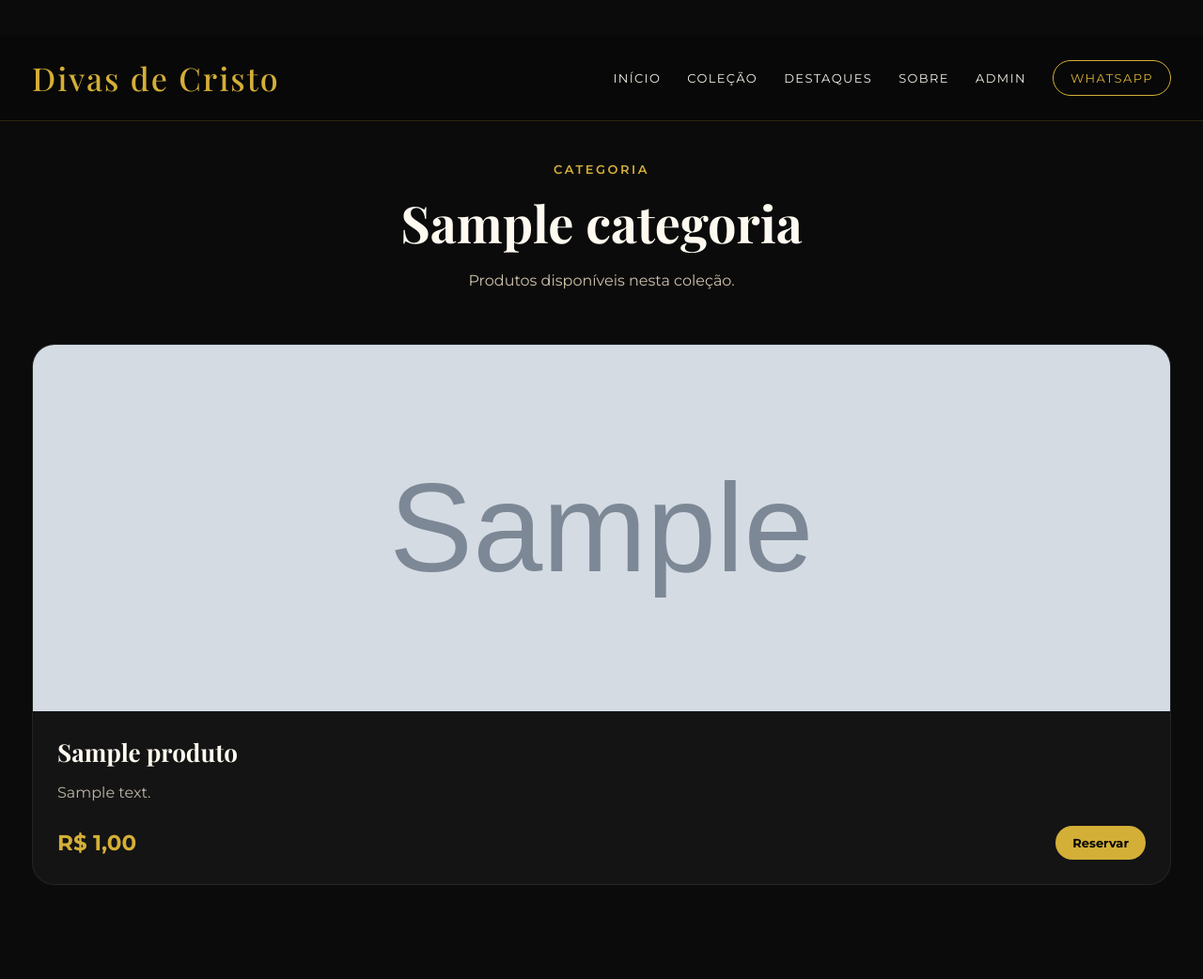
After one commit to usoepronto-sys/divas-de-cristo, a Django app: a page that uses templates/categoria.html in a window 1280 px wide. The commit adds this page. Shown: the whole page at 94% size. Run offline with Django 5.2, Linux system fonts and the light colour scheme; tables that the repository leaves empty hold one stand-in row (values such as "Sample post"); grey boxes marked "Sample" are stand-in pictures.

Commit message:
Adiciona paginas de categoria e media

```diff
--- a/config/urls.py
+++ b/config/urls.py
@@ -1,12 +1,15 @@
 from django.contrib import admin
-from django.urls import path, include
-
+from django.urls import path, include, re_path
 from django.conf import settings
-from django.conf.urls.static import static
+from django.views.static import serve
 
 urlpatterns = [
     path('admin/', admin.site.urls),
     path('', include('loja.urls')),
 ]
 
-urlpatterns += static(settings.MEDIA_URL, document_root=settings.MEDIA_ROOT)
+urlpatterns += [
+    re_path(r'^media/(?P<path>.*)$', serve, {
+        'document_root': settings.MEDIA_ROOT,
+    }),
+]
--- a/loja/urls.py
+++ b/loja/urls.py
@@ -3,4 +3,5 @@ from . import views
 
 urlpatterns = [
     path('', views.home, name='home'),
+    path('colecao/<slug:slug>/', views.produtos_por_categoria, name='produtos_por_categoria'),
 ]
--- a/loja/views.py
+++ b/loja/views.py
@@ -1,21 +1,34 @@
-from django.shortcuts import render
-from .models import Produto
+from django.shortcuts import render, get_object_or_404
+from .models import Produto, Categoria
 
 
 def home(request):
+    categorias = Categoria.objects.filter(ativa=True)
 
     produtos_destaque = Produto.objects.filter(
         destaque=True,
         disponivel=True
-    )
-
-    produtos = Produto.objects.filter(
-        disponivel=True
-    )
+    ).order_by('ordem', '-criado_em')
 
     contexto = {
-        'produtos_destaque': produtos_destaque,
-        'produtos': produtos
+        'categorias': categorias,
+        'produtos': produtos_destaque,
     }
 
     return render(request, 'home.html', contexto)
+
+
+def produtos_por_categoria(request, slug):
+    categoria = get_object_or_404(Categoria, slug=slug, ativa=True)
+
+    produtos = Produto.objects.filter(
+        categoria=categoria,
+        disponivel=True
+    ).order_by('ordem', '-criado_em')
+
+    contexto = {
+        'categoria': categoria,
+        'produtos': produtos,
+    }
+
+    return render(request, 'categoria.html', contexto)
--- a/static/css/style.css
+++ b/static/css/style.css
@@ -472,3 +472,8 @@ body{
         text-align:center;
     }
 }
+
+.page-section{
+    padding-top:170px;
+    min-height:100vh;
+}
--- /dev/null
+++ b/templates/categoria.html
@@ -0,0 +1,67 @@
+{% load static %}
+
+<!DOCTYPE html>
+<html lang="pt-br">
+<head>
+    <meta charset="UTF-8">
+    <meta name="viewport" content="width=device-width, initial-scale=1.0">
+    <title>{{ categoria.nome }} | Divas de Cristo</title>
+
+    <link href="https://fonts.googleapis.com/css2?family=Playfair+Display:wght@500;700;800&family=Montserrat:wght@300;400;500;600;700&display=swap" rel="stylesheet">
+    <link rel="stylesheet" href="{% static 'css/style.css' %}">
+</head>
+
+<body>
+
+<header class="header">
+    <div class="navbar">
+        <div class="logo">Divas de Cristo</div>
+
+        <nav class="menu">
+            <a href="/">Início</a>
+            <a href="/#colecao">Coleção</a>
+            <a href="/#produtos">Destaques</a>
+            <a href="/#sobre">Sobre</a>
+            <a href="/admin/" target="_blank">Admin</a>
+            <a class="menu-btn" href="https://wa.me/5519994120578" target="_blank">WhatsApp</a>
+        </nav>
+    </div>
+</header>
+
+<section class="section page-section">
+    <div class="section-title">
+        <span>Categoria</span>
+        <h2>{{ categoria.nome }}</h2>
+        <p>Produtos disponíveis nesta coleção.</p>
+    </div>
+
+    <div class="produtos-grid">
+        {% for produto in produtos %}
+        <div class="produto-card">
+            <div class="produto-img">
+                <img src="{{ produto.imagem.url }}" alt="{{ produto.nome }}">
+            </div>
+
+            <div class="produto-info">
+                <h3>{{ produto.nome }}</h3>
+                <p>{{ produto.descricao }}</p>
+
+                <div class="produto-footer">
+                    <div class="preco">R$ {{ produto.preco }}</div>
+                    <a href="https://wa.me/5519994120578?text=Olá,%20tenho%20interesse%20no%20produto:%20{{ produto.nome }}" target="_blank">
+                        Reservar
+                    </a>
+                </div>
+            </div>
+        </div>
+        {% empty %}
+        <div class="empty-message">
+            <h3>Nenhum produto disponível</h3>
+            <p>Em breve teremos novidades nesta categoria.</p>
+        </div>
+        {% endfor %}
+    </div>
+</section>
+
+</body>
+</html>
```
